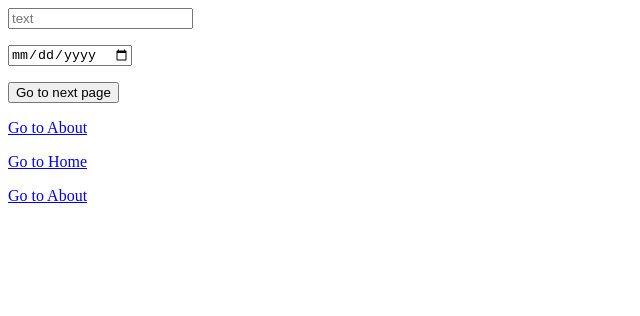
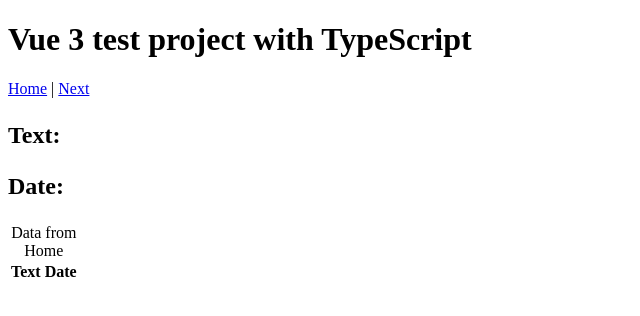
Before and after one commit to DheedIt/vueproj, a Vue app in the folder vue-project/: page /next in a window 1280 px wide. Shown: the top 316 px of the page, without its empty margins (0-640 px from the left). Built offline with nearby package versions, Linux system fonts and the light colour scheme; the HTML template or start-up script is replaced by a standard one.

Commit message:
Rout to next page

```diff
--- a/vue-project/src/App.vue
+++ b/vue-project/src/App.vue
@@ -29,43 +29,12 @@
 
 <template>
   <header>
+    <h1>Vue 3 test project with TypeScript</h1>
   </header>
-
   <main>
-   <!-- <p>{{ text }}</p>
-   <p>Today's date is: {{ date }}</p> -->
-
-   <form>
-      <input type="text"
-        v-model="text"
-        placeholder="text" />
-    <p>
-      <input
-        type="date"
-        v-model="date"
-        placeholder="date" />
-    </p>
-    <p>
-      <button @click="sendData()" type="button">
-        Go to next page
-      </button>
-    </p>
-   </form>
-
-    <p>
-      <router-link to="/about">
-        Go to About
-      </router-link>
-    </p>
-    <p>
-      <router-link to="/">
-        Go to Home
-      </router-link>
-    </p>
-    <a href="/about">
-      Go to About
-    </a>
-
+    <router-link to="/">Home</router-link> |
+    <router-link to="/next">Next</router-link>
+    <router-view :key="$route.fullPath" />
   </main>
 </template>
 
--- a/vue-project/src/router/index.ts
+++ b/vue-project/src/router/index.ts
@@ -1,20 +1,14 @@
 import Home from '@/views/Home.vue'
-import SecondPage from '@/views/SecondPage.vue'
-import { h, type FunctionalComponent } from 'vue'
+import Next from '@/views/Next.vue'
 import { createWebHistory, createRouter } from 'vue-router'
 
 const routes = [
-    {path: '/', name: 'Home', component: Home},
-    {path: '/about', name: 'About', component: SecondPage}
+    { path: '/', name: 'Home', component: Home },
+    { path: '/next', name: 'Next', component: Next }
 ]
 
-const AboutPage: FunctionalComponent = () => {
-    return h('h1',{},'About')
-}
-AboutPage.displayName = 'AboutPage'
+const router = createRouter({
+    history: createWebHistory(), routes
+});
 
-
-const router = createRouter({
-  history: createWebHistory(), routes
-  })
 export default router
--- a/vue-project/src/views/Home.vue
+++ b/vue-project/src/views/Home.vue
@@ -1,5 +1,41 @@
 <template>
-    <div class="home">
-        HelloWorld
+    <div>
+        <form @submit.prevent="sendData">
+            <input v-model="text" type="text" placeholder="text" />
+            <input v-model="date" type="text" placeholder="date" />
+            <button type="submit">Go to next page</button>
+        </form>
     </div>
 </template>
+
+<script lang="ts">
+export default {
+    name: 'Home',
+    data() {
+        return {
+            text: '' as string,
+            date: '' as string
+        };
+    },
+    methods: {
+        sendData() {
+            if (!this.isDateString(this.date)) {
+                alert('Введите корректную дату в формате ГГГГ-MM-DD')
+                return false
+            }
+            this.$router.push({
+                name: 'Next',
+                query: { text: this.text, date: this.date }
+            });
+        },
+        isDateString(s: string): boolean {
+            if (!/^\d{4}-\d{2}-\d{2}$/.test(s)) return false
+            const [y, m, d] = s.split('-').map(Number)
+            const dt = new Date(y, m - 1, d)
+            return dt.getFullYear() === y
+                && dt.getMonth() === m - 1
+                && dt.getDate() === d
+        }
+    }
+}
+</script>
--- /dev/null
+++ b/vue-project/src/views/Next.vue
@@ -0,0 +1,31 @@
+<template>
+    <div>
+        <h2>
+        <p>Text: {{ $route.query.text }}</p>
+        <p>Date: {{ $route.query.date }}</p>
+        </h2>
+        <table>
+            <caption>Data from Home</caption>
+            <thead>
+                <tr>
+                    <th>Text</th>
+                    <th>Date</th>
+                </tr>
+            </thead>
+            <tbody>
+                <tr>
+                    <td>{{ $route.query.text }}</td>
+                    <td>{{ $route.query.date }}</td>
+                </tr>
+            </tbody>
+        </table>
+    </div>
+</template>
+
+<script lang="ts">
+import { caption } from '@primeuix/themes/aura/card';
+let userInfo: [number, string, string];
+export default {
+    name: 'Next'
+}
+</script>
--- a/vue-project/src/views/SecondPage.vue
+++ /dev/null
@@ -1,8 +0,0 @@
-<template>
-    <div class="about">
-        HelloAbout
-    </div>
-</template>
-
-
-<style scoped></style>
```
